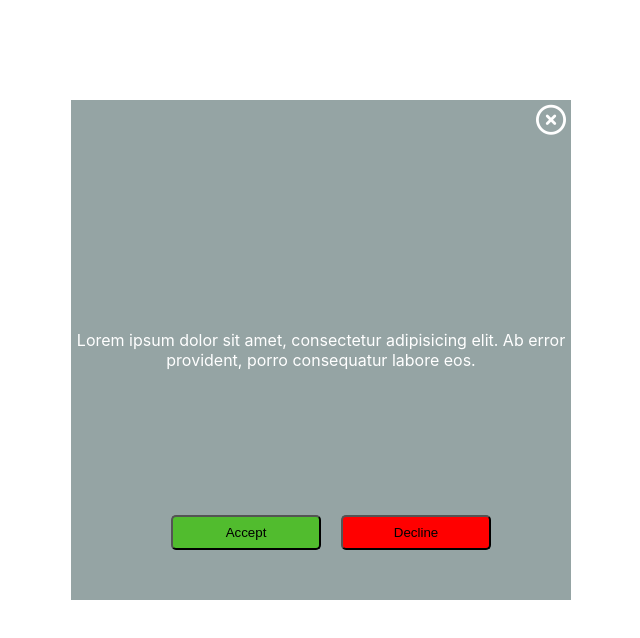
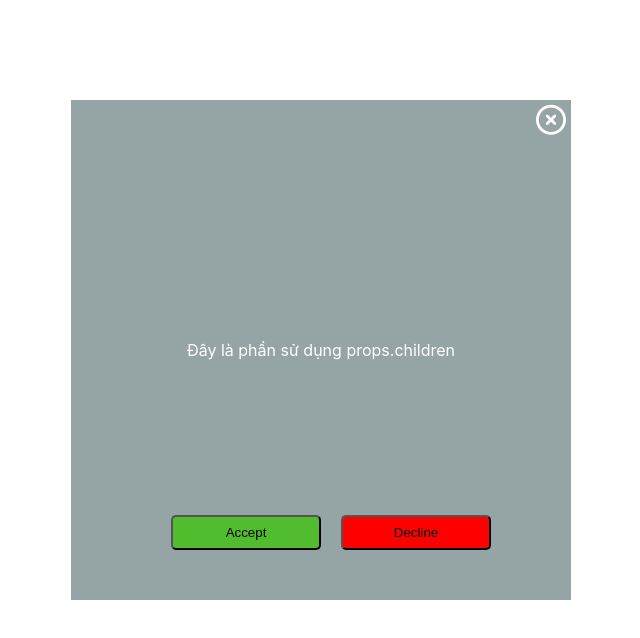
Before and after one commit to ChongLynk0611/react-bai18.1, a React (Create React App) app: page / in a window 1280 px wide. Shown: the top 638 px of the page, without its empty margins (29-669 px from the left). Built offline with nearby package versions, Linux system fonts and the light colour scheme.

Commit message:
Chuyen hard code thanh props.children

```diff
--- a/src/App.js
+++ b/src/App.js
@@ -7,7 +7,9 @@ import Modal from './components/Modal/Modal';
 function App() {
   return (
     <div className="App">
-        <Modal />
+        <Modal >
+          Đây là phần sử dụng props.children
+        </Modal>
     </div>
   );
 }
--- a/src/components/Modal/Modal.js
+++ b/src/components/Modal/Modal.js
@@ -16,6 +16,7 @@ class Modal extends Component{
         })
     }
     render(){
+        const {children} = this.props;
         return(
             <div className="container">
                 <button
@@ -30,8 +31,7 @@ class Modal extends Component{
                         onClick={this.handleClick}
                     ></i>
                     <p>
-                        Lorem ipsum dolor sit amet, consectetur adipisicing elit. Ab error
-                        provident, porro consequatur labore eos.
+                        {children}
                     </p>
                     <div className="btn">
                         <button onClick={this.handleClick}>Accept</button>
```
